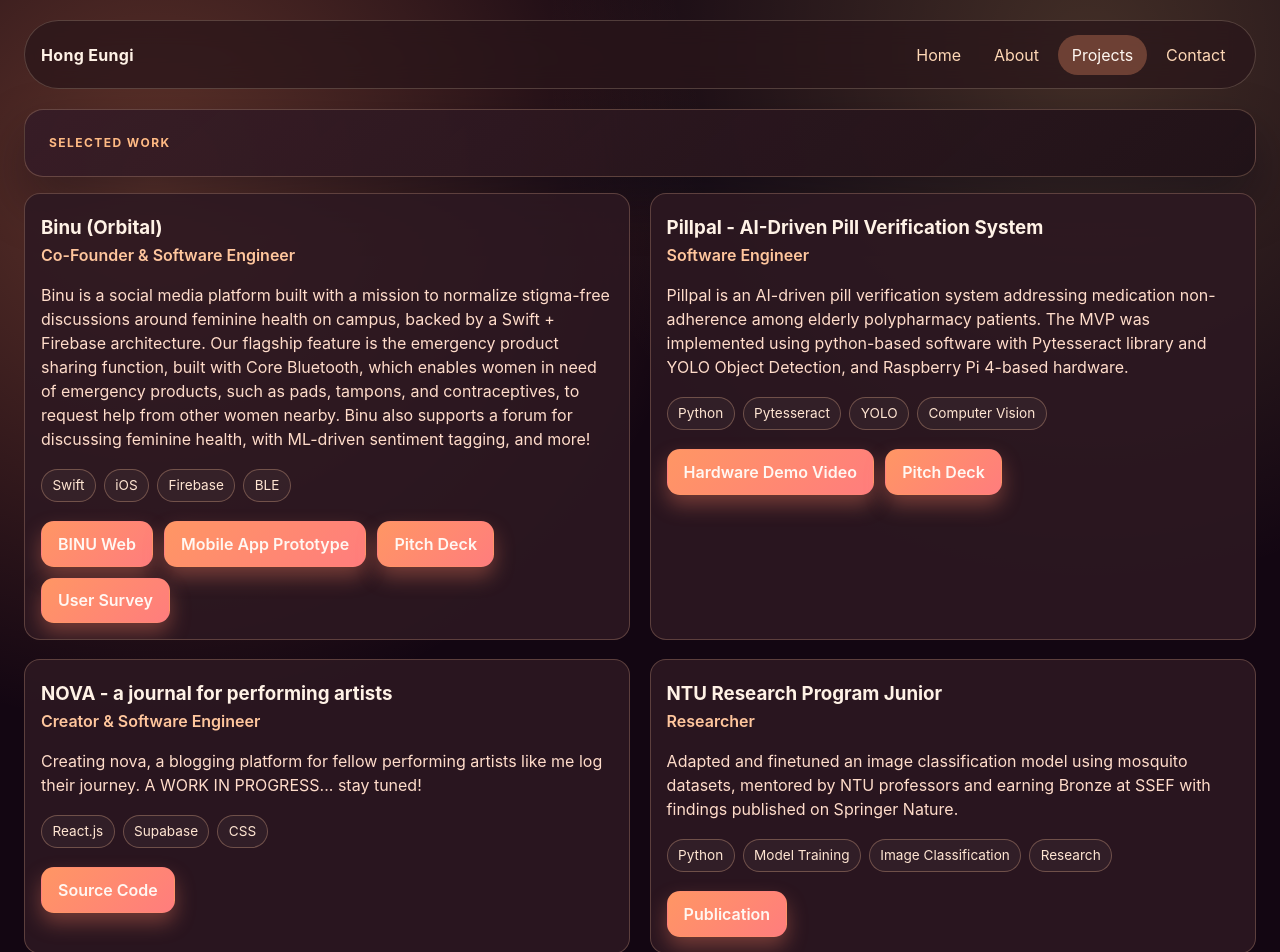
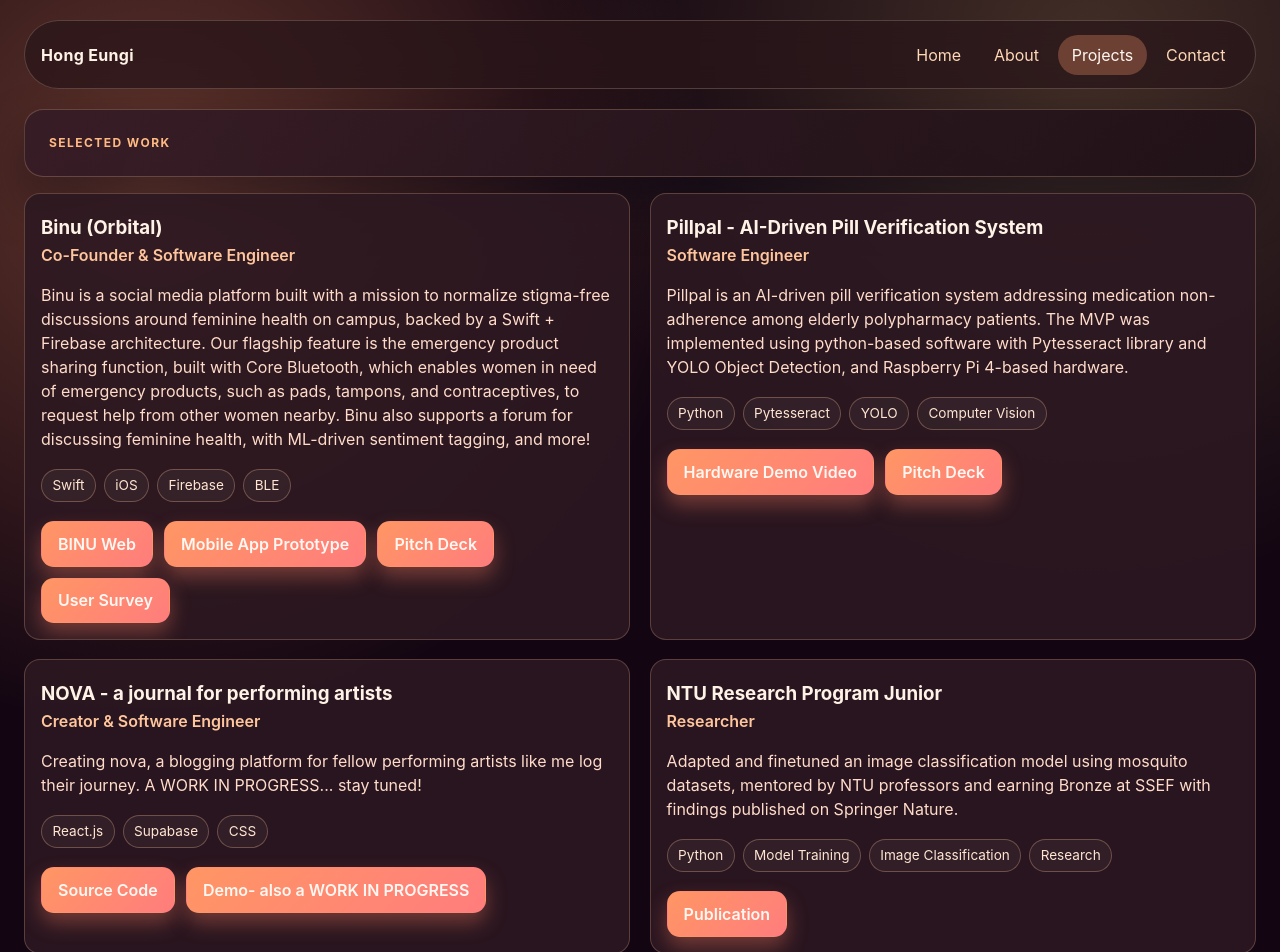
Before and after one commit to eungi-hong/portfolio, a React (Vite) app: page /projects in a window 1280 px wide. Shown: the top 952 px of the page. Built offline with nearby package versions, Linux system fonts and the light colour scheme.

Commit message:
add NOVA

```diff
--- a/src/data/projects.ts
+++ b/src/data/projects.ts
@@ -70,6 +70,10 @@ export const projects: Project[] = [
         label: 'Source Code',
         url: 'https://github.com/eungi-hong/nova',
       },
+      {
+        label: 'Demo- also a WORK IN PROGRESS',
+        url: 'https://novaproject-three.vercel.app/@eungi-hong',
+      }
     ],
   },
   {
```
